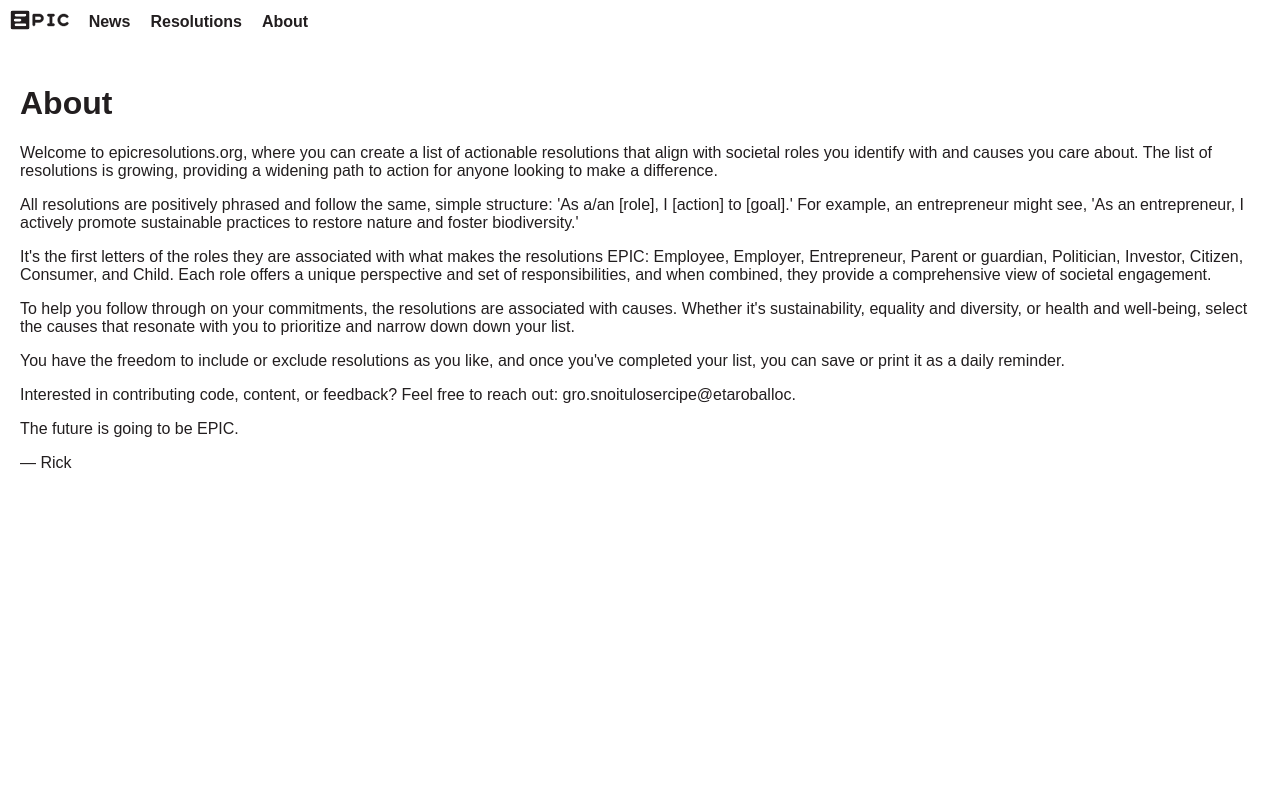
After one commit to chvanrooijen/epicresolutions, a Django app: page /about/ in a window 1280 px wide. The commit adds this page. Run offline with Django 5.2, Linux system fonts and the light colour scheme; tables that the repository leaves empty hold one stand-in row (values such as "Sample post").

Commit message:
Improved styling

```diff
--- a/config/static/css/style.css
+++ b/config/static/css/style.css
@@ -1,51 +1,45 @@
-/* CSS Variables */
+/* Global Variables */
 :root {
-    --main-color: rgb(255, 251, 240);
-    --secondary-color: rgb(6, 3, 2);
-    --tertiary-color: rgb(192, 220, 192);
+    --primary-color: rgb(255, 255, 255);
+    --secondary-color: rgb(34, 30, 31);
+    --tertiary-color: rgb(212, 31, 85);
+    --quaternary-color: rgb(160, 160, 164);
 }
 
-/* Table styles */
-th {
-    font-weight: bold;
-    padding: 10px;
-    text-align: left;
+/* Reset & Base Styles */
+html {
+    height: 100%;
 }
 
-td {
+body {
+    font-family: Arial, Helvetica, sans-serif;
+    display: flex;
+    flex-direction: column;
+    min-height: 100vh;
+    min-width: 100%;
+    margin: 0;
+    /* Removes default margin */
+}
+
+/* Header */
+header {
+    background-color: var(--primary-color);
+    color: var(--secondary-color);
+    display: flex;
+    align-items: center;
     padding: 10px;
 }
 
-/* Primary heading */
-th.primary {
-    background-color: var(--secondary-color);
-    color: var(--main-color);
+header a {
+    font-weight: bold;
+    color: var(--secondary-color);
+    text-decoration: none;
+    /* Removes underline */
+    margin-right: 20px;
+    /* Spacing between links */
 }
 
-/* Secondary heading */
-th.secondary {
-    background-color: var(--tertiary-color);
-    color: var(--secondary-color);
-    padding-left: 20px;
-}
-
-/* Secondary data */
-td.secondary {
-    padding-left: 40px;
-}
-
-/* Header styles */
-header {
-    background-color: var(--tertiary-color);
-    color: var(--secondary-color);
-    padding: 10px;
-}
-
-header h1 {
-    color: var(--secondary-color);
-}
-
-/* Navigation styles */
+/* Navigation */
 nav ul {
     list-style-type: none;
     padding: 0;
@@ -61,49 +55,74 @@ nav ul li a {
     text-decoration: none;
 }
 
-/* Main content styles */
+/* Main Content & Layout */
 main {
+    flex: 1;
     padding: 20px;
 }
 
-/* Footer styles */
-footer {
-    background-color: var(--tertiary-color);
-    color: var(--secondary-color);
-    padding: 20px;
-    text-align: center;
-}
-
-footer p {
+/* Text Styles */
+h1,
+h2,
+p,
+small {
     color: var(--secondary-color);
 }
 
-/* Form styles */
+/* Table Styles */
+
+table {
+    border-bottom: 2px solid var(--quaternary-color);
+    margin-bottom: 20px;
+    /* Space between the table and any content below */
+}
+
+th,
+td {
+    padding: 10px;
+}
+
+th {
+    font-weight: bold;
+    text-align: left;
+}
+
+th.primary {
+    background-color: var(--tertiary-color);
+    color: var(--primary-color);
+}
+
+th.secondary {
+    background-color: var(--quaternary-color);
+    color: var(--secondary-color);
+}
+
+td.secondary {
+    background-color: var(--primary-color);
+    color: var(--secondary-color);
+}
+
+/* Form Styles */
 form {
     margin-bottom: 20px;
 }
 
-form input[type="text"] {
+form input[type="text"],
+form input[type="submit"] {
     padding: 5px;
 }
 
 form input[type="submit"] {
-    padding: 5px 10px;
     background-color: var(--secondary-color);
     border: none;
-    color: var(--main-color);
+    color: var(--primary-color);
 }
 
-/* Text styles */
-h1, h2, p, small {
-    color: var(--secondary-color);
-}
-
-/* Button styles */
+/* Button Styles */
 button {
     background-color: var(--tertiary-color);
     border: 1px solid var(--tertiary-color);
-  color: var(--secondary-color);
+    color: var(--primary-color);
     padding: 10px 30px;
     text-align: center;
     text-decoration: none;
@@ -114,3 +133,21 @@ button {
     margin: 4px 2px;
     cursor: pointer;
 }
+
+/* Email obfuscation */
+.email {
+    unicode-bidi: bidi-override;
+    direction: rtl;
+}
+
+/* Footer */
+footer {
+    background-color: var(--primary-color);
+    color: var(--secondary-color);
+    padding: 0px;
+    text-align: center;
+}
+
+footer p {
+    color: var(--secondary-color);
+}
--- a/config/templates/base.html
+++ b/config/templates/base.html
@@ -2,16 +2,24 @@
 
 <!DOCTYPE html>
 <html lang="en">
+
 <head>
     <meta charset="UTF-8">
     <meta name="viewport" content="width=device-width, initial-scale=1.0">
-    <title>Your Website Title</title>
+    <title>EPIC resolutions</title>
     <!-- Add your CSS files here -->
     <link rel="stylesheet" type="text/css" href="{% static 'css/style.css' %}">
 </head>
+
 <body>
     <header>
-        <h1>EPIC resolutions</h1>
+        <a href="{% url 'home' %}">
+            <img src="{% static 'C:\Users\Rick van Rooijen\epicresolutions\config\static\images\EPIC Main Logo Transparent bg.svg' %}"
+                alt="Website Logo" style="height: 20px;"> <!-- Adjust the path and style as needed -->
+        </a>
+        <a href="{% url 'news:news' %}">News</a>
+        <a href="{% url 'resolutions:select_roles' %}">Resolutions</a>
+        <a href="{% url 'about' %}">About</a>
     </header>
 
     <nav>
@@ -25,10 +33,11 @@
     </main>
 
     <footer>
-        <p>© 2024 EPIC resolutions</p>
+        <!-- Add your footer content here -->
     </footer>
 
     <!-- Add your JavaScript files here -->
     <!-- <script src="{% static 'js/script.js' %}"></script> -->
 </body>
+
 </html>
--- /dev/null
+++ b/pages/templates/pages/about.html
@@ -0,0 +1,31 @@
+{% extends "base.html" %}
+
+{% block content %}
+<h1>About</h1>
+<p>Welcome to epicresolutions.org, where you can create a list of actionable resolutions that align with societal
+    roles you identify with and causes you care about. The list of resolutions is growing, providing a widening path
+    to action for anyone looking to make a difference.
+</p>
+<p>All resolutions are positively phrased and follow the same, simple structure: 'As a/an [role], I [action] to
+    [goal].' For example, an entrepreneur might see, 'As an entrepreneur, I actively promote sustainable practices to
+    restore nature and foster biodiversity.'
+</p>
+<p>It's the first letters of the roles they are associated with what makes the resolutions EPIC: Employee, Employer,
+    Entrepreneur, Parent or guardian, Politician, Investor, Citizen, Consumer, and Child. Each role offers a unique
+    perspective and set of responsibilities, and when combined, they provide a comprehensive view of societal
+    engagement.
+</p>
+<p>To help you follow through on your commitments, the resolutions are associated with causes. Whether it's
+    sustainability, equality and diversity, or health and well-being, select the causes that resonate with you to
+    prioritize and narrow down down your list.
+</p>
+<p>You have the freedom to include or exclude resolutions as you like, and once you've completed your list, you can
+    save or print it as a daily reminder.
+</p>
+<p>Interested in contributing code, content, or feedback? Feel free to reach out: <span
+        class="email">collaborate@epicresolutions.org</span>.
+</p>
+<p>The future is going to be EPIC.</p>
+<p> — Rick</p>
+
+{% endblock %}
--- /dev/null
+++ b/pages/templates/pages/home.html
@@ -0,0 +1,5 @@
+{% extends "base.html" %}
+
+{% block content %}
+<h1>Homepage</h1>
+{% endblock %}
--- a/pages/urls.py
+++ b/pages/urls.py
@@ -1,7 +1,7 @@
 from django.urls import path
-
-from .views import home_page_view
+from .views import HomePageView, AboutPageView
 
 urlpatterns = [
-    path("", home_page_view, name="home"),
+    path("about/", AboutPageView.as_view(), name="about"),
+    path("", HomePageView.as_view(), name="home"),
 ]
--- a/pages/views.py
+++ b/pages/views.py
@@ -1,5 +1,8 @@
-from django.http import HttpResponse
+from django.views.generic import TemplateView
 
 # Create your views here.
-def home_page_view(request):
-    return HttpResponse("Hello, World!")
+class HomePageView(TemplateView):
+    template_name = "pages/home.html"
+
+class AboutPageView(TemplateView):
+    template_name = "pages/about.html"
--- a/resolutions/templates/resolutions/select_causes.html
+++ b/resolutions/templates/resolutions/select_causes.html
@@ -4,6 +4,6 @@
 <form method="post">
     {% csrf_token %}
     {{ form.as_p }}
-    <button type="submit">Next ></button>
+    <button type="submit">Next &raquo;</button>
 </form>
 {% endblock %}
--- a/resolutions/templates/resolutions/select_roles.html
+++ b/resolutions/templates/resolutions/select_roles.html
@@ -4,6 +4,6 @@
 <form method="post">
     {% csrf_token %}
     {{ form.as_p }}
-    <button type="submit">Next ></button>
+    <button type="submit">Next &raquo;</button>
 </form>
 {% endblock %}
```
Also changed, not shown: pages/tests.py (+36 -1 lines), resolutions/templates/resolutions/select_resolutions.html (+12 -10 lines), config/static/images/EPIC Main Logo Transparent bg.svg (added), db.sqlite3, news/migrations/0003_alter_newsarticle_options.py (added). Lines whose indentation alone changed are shown as unchanged.
